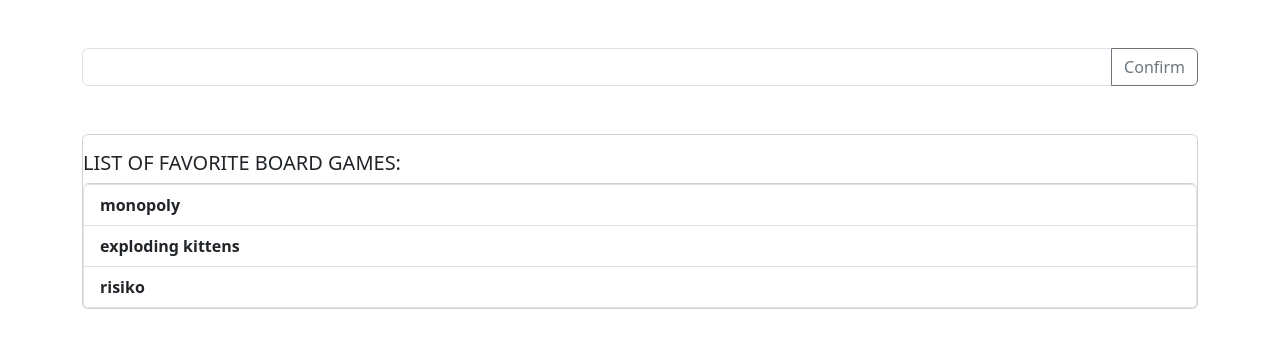
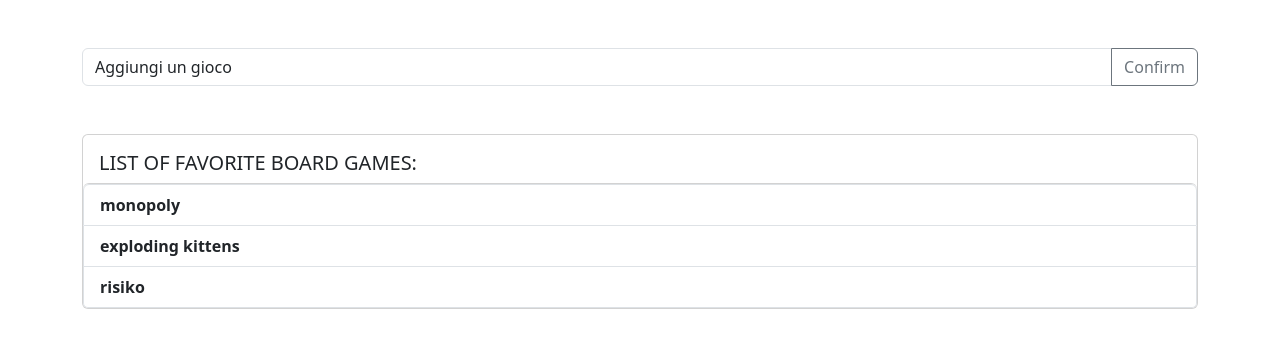
Before and after one commit to Anniballi-Andrea/react-form, a React (Vite) app: page / in a window 1280 px wide. Shown: the top 348 px of the page. Built offline with nearby package versions, Linux system fonts and the light colour scheme.

Commit message:
add the on change for the imput

```diff
--- a/src/App.jsx
+++ b/src/App.jsx
@@ -26,7 +26,7 @@
         <AddArtcles />
         <div className="col sm-6">
           <div className="card mt-5 pt-3">
-            <h5>LIST OF FAVORITE BOARD GAMES: </h5>
+            <h5 className='px-3'>LIST OF FAVORITE BOARD GAMES: </h5>
             <ArticlesList articles={boardGames} />
           </div>
         </div>
--- a/src/components/AddArticles.jsx
+++ b/src/components/AddArticles.jsx
@@ -1,4 +1,8 @@
+import { useState } from "react"
+
 export default function AddArtcles() {
+
+    const [article, setArticle] = useState("Aggiungi un gioco")
 
 
 
@@ -6,9 +10,15 @@
 
     return (
         <form >
-            <div class="input-group mt-5">
-                <input type="text" class="form-control" ></input>
-                <button class="btn btn-outline-secondary" type="button">Confirm</button>
+            <div className="input-group mt-5">
+                <input
+                    type="text"
+                    className="form-control"
+                    value={article}
+                    onChange={e => { setArticle(e.target.value) }}
+
+                />
+                <button className="btn btn-outline-secondary" type="button">Confirm</button>
             </div>
         </form>
     )
```
